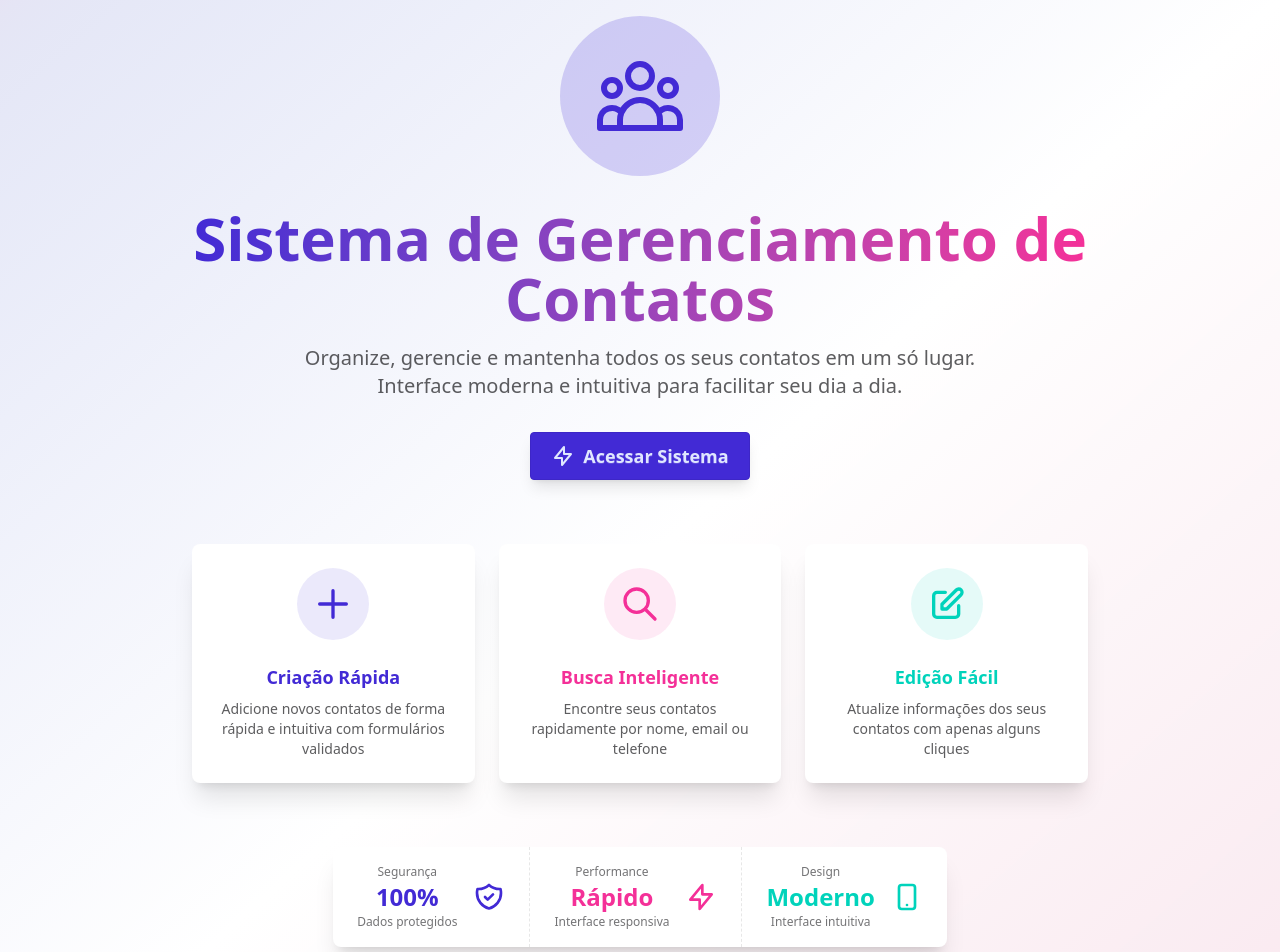
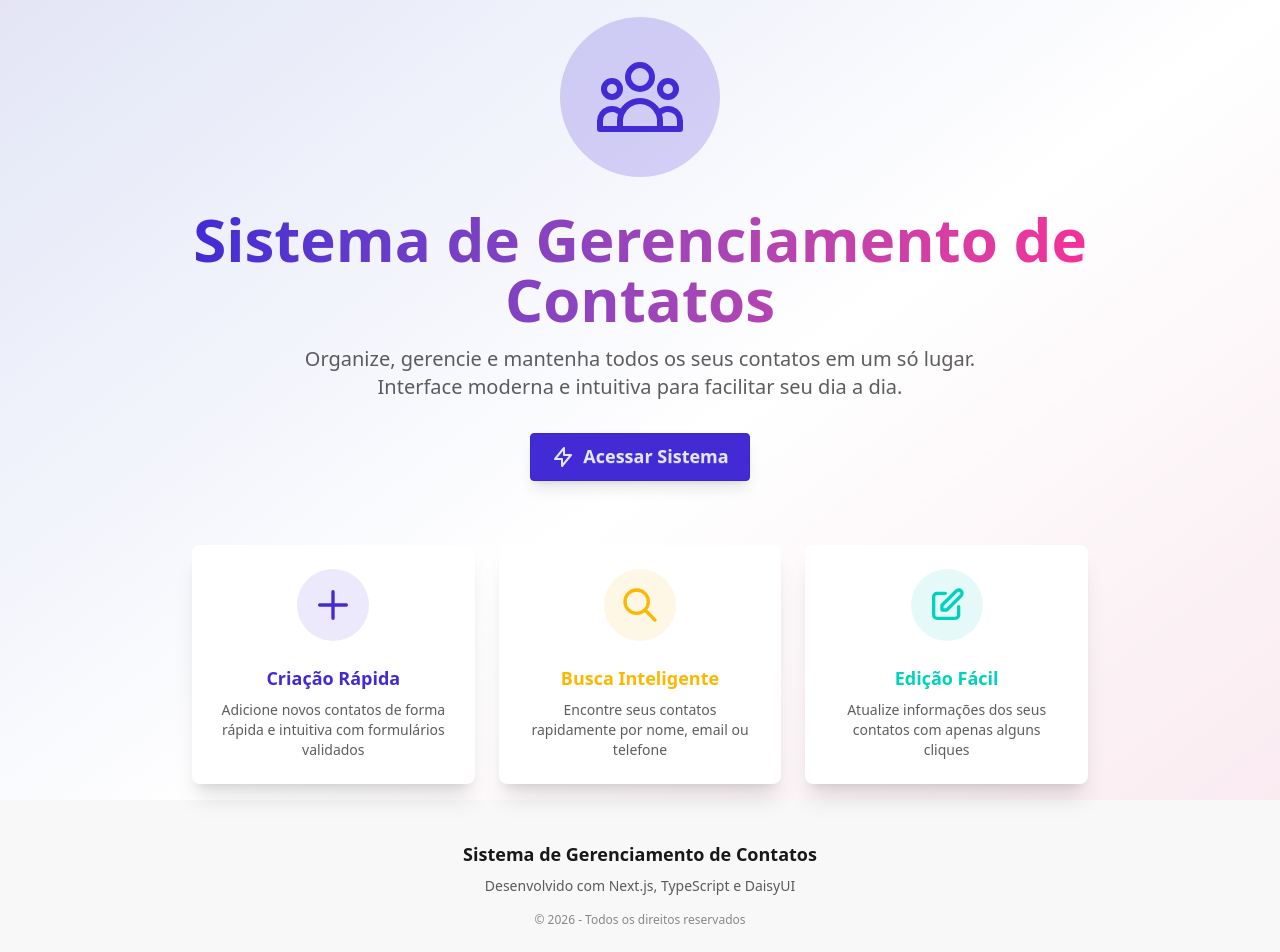
Before and after one commit to daniewcruz/meu-desafio-crud, a Next.js app: page / in a window 1280 px wide. Shown: the top 952 px of the page. Built offline with nearby package versions, Linux system fonts and the light colour scheme.

Commit message:
Update page.tsx

```diff
--- a/src/app/page.tsx
+++ b/src/app/page.tsx
@@ -66,12 +66,12 @@ export default function Home() {
               {/* Feature 2 */}
               <div className="card bg-base-100 shadow-xl hover:shadow-2xl transition-all hover:-translate-y-1">
                 <div className="card-body items-center text-center">
-                  <div className="bg-secondary/10 p-4 rounded-full mb-4">
-                    <svg xmlns="http://www.w3.org/2000/svg" className="h-10 w-10 text-secondary" fill="none" viewBox="0 0 24 24" stroke="currentColor">
+                  <div className="bg-warning/10 p-4 rounded-full mb-4">
+                    <svg xmlns="http://www.w3.org/2000/svg" className="h-10 w-10 text-warning" fill="none" viewBox="0 0 24 24" stroke="currentColor">
                       <path strokeLinecap="round" strokeLinejoin="round" strokeWidth={2} d="M21 21l-6-6m2-5a7 7 0 11-14 0 7 7 0 0114 0z" />
                     </svg>
                   </div>
-                  <h3 className="card-title text-secondary">Busca Inteligente</h3>
+                  <h3 className="card-title text-warning">Busca Inteligente</h3>
                   <p className="text-sm text-base-content/70">
                     Encontre seus contatos rapidamente por nome, email ou telefone
                   </p>
@@ -93,42 +93,6 @@ export default function Home() {
                 </div>
               </div>
             </div>
-
-            {/* Additional Info */}
-            <div className="mt-16 stats stats-vertical lg:stats-horizontal shadow-xl bg-base-100">
-              <div className="stat">
-                <div className="stat-figure text-primary">
-                  <svg xmlns="http://www.w3.org/2000/svg" className="h-8 w-8" fill="none" viewBox="0 0 24 24" stroke="currentColor">
-                    <path strokeLinecap="round" strokeLinejoin="round" strokeWidth={2} d="M9 12l2 2 4-4m5.618-4.016A11.955 11.955 0 0112 2.944a11.955 11.955 0 01-8.618 3.04A12.02 12.02 0 003 9c0 5.591 3.824 10.29 9 11.622 5.176-1.332 9-6.03 9-11.622 0-1.042-.133-2.052-.382-3.016z" />
-                  </svg>
-                </div>
-                <div className="stat-title">Segurança</div>
-                <div className="stat-value text-primary text-2xl">100%</div>
-                <div className="stat-desc">Dados protegidos</div>
-              </div>
-
-              <div className="stat">
-                <div className="stat-figure text-secondary">
-                  <svg xmlns="http://www.w3.org/2000/svg" className="h-8 w-8" fill="none" viewBox="0 0 24 24" stroke="currentColor">
-                    <path strokeLinecap="round" strokeLinejoin="round" strokeWidth={2} d="M13 10V3L4 14h7v7l9-11h-7z" />
-                  </svg>
-                </div>
-                <div className="stat-title">Performance</div>
-                <div className="stat-value text-secondary text-2xl">Rápido</div>
-                <div className="stat-desc">Interface responsiva</div>
-              </div>
-
-              <div className="stat">
-                <div className="stat-figure text-accent">
-                  <svg xmlns="http://www.w3.org/2000/svg" className="h-8 w-8" fill="none" viewBox="0 0 24 24" stroke="currentColor">
-                    <path strokeLinecap="round" strokeLinejoin="round" strokeWidth={2} d="M12 18h.01M8 21h8a2 2 0 002-2V5a2 2 0 00-2-2H8a2 2 0 00-2 2v14a2 2 0 002 2z" />
-                  </svg>
-                </div>
-                <div className="stat-title">Design</div>
-                <div className="stat-value text-accent text-2xl">Moderno</div>
-                <div className="stat-desc">Interface intuitiva</div>
-              </div>
-            </div>
           </div>
         </div>
       </div>
```
